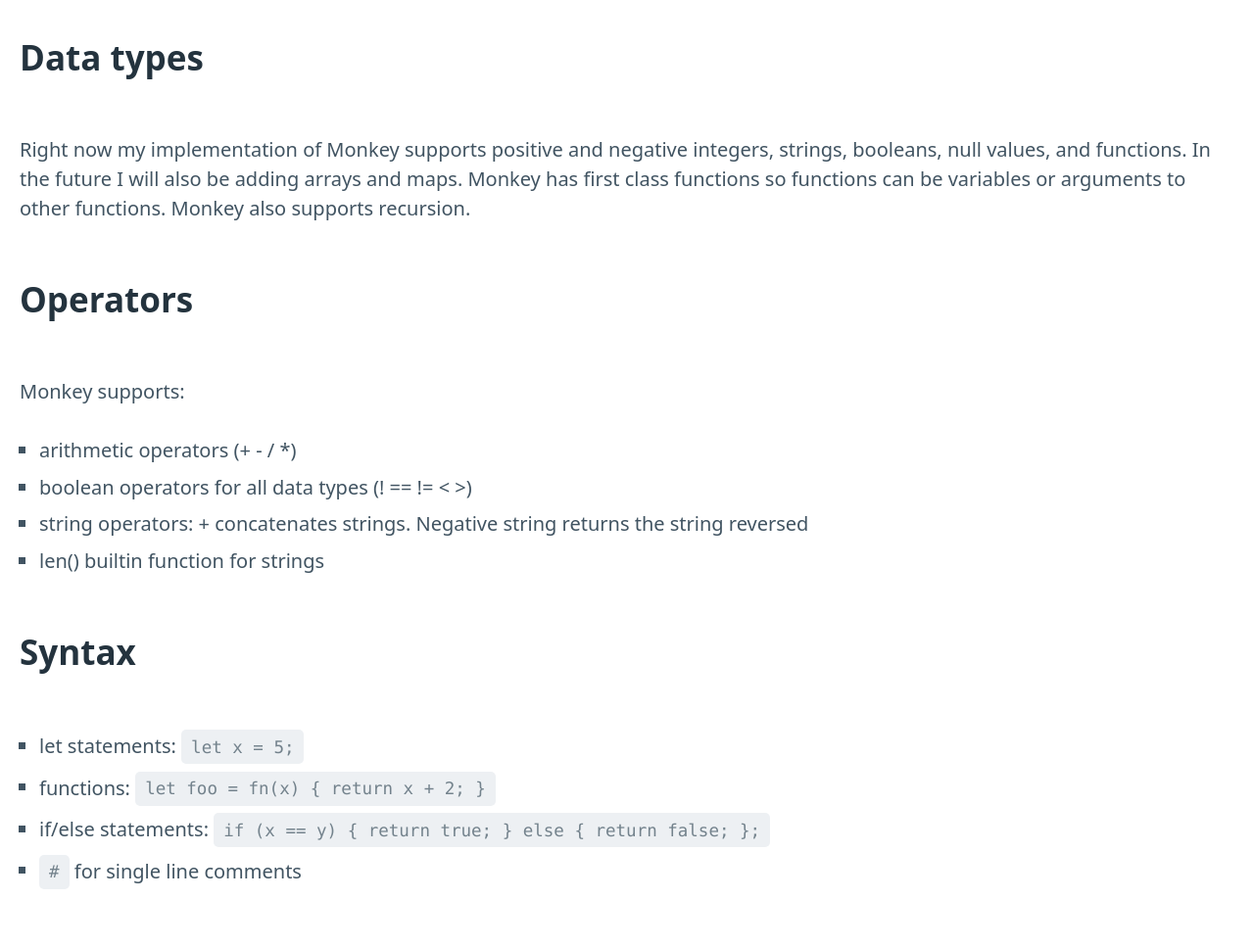
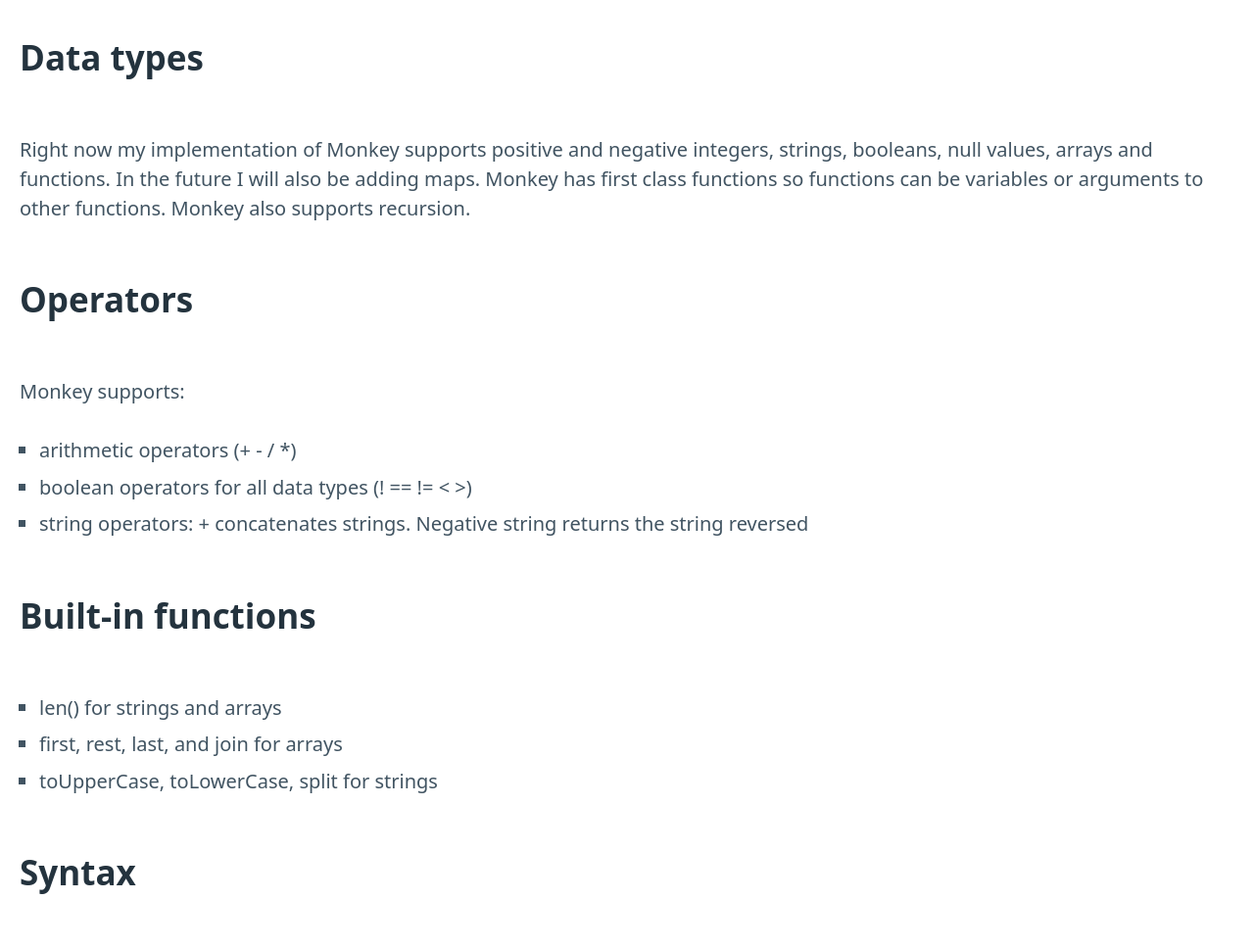
Before and after one commit to stilt0n/monkey-client, a plain HTML site: page index.html in a window 1280 px wide. Shown: the part 220-1187 px from the top of the page at 98% size. Drawn offline with nearby package versions, Linux system fonts and the light colour scheme.

Commit message:
update with information about arrays and new builtin functions

```diff
--- a/index.html
+++ b/index.html
@@ -22,7 +22,7 @@
       <h2>Data types</h2>
       <p>
         Right now my implementation of Monkey supports positive and negative integers, strings, booleans,
-        null values, and functions. In the future I will also be adding arrays and maps.
+        null values, arrays and functions. In the future I will also be adding maps.
         Monkey has first class functions so functions can be variables or arguments to other functions.
         Monkey also supports recursion.
       </p>
@@ -33,9 +33,14 @@
           <li>arithmetic operators (+ - / *)</li>
           <li>boolean operators for all data types (! == != &lt; &gt;)</li>
           <li>string operators: + concatenates strings. Negative string returns the string reversed</li>
-          <li>len() builtin function for strings</li>
         </ul>
       </p>
+      <h2>Built-in functions</h2>
+      <ul>
+        <li>len() for strings and arrays</li>
+        <li>first, rest, last, and join for arrays</li>
+        <li>toUpperCase, toLowerCase, split for strings</li>
+      </ul>
       <h2>Syntax</h2>
       <ul>
         <li>let statements: <code>let x = 5;</code></li>
```
